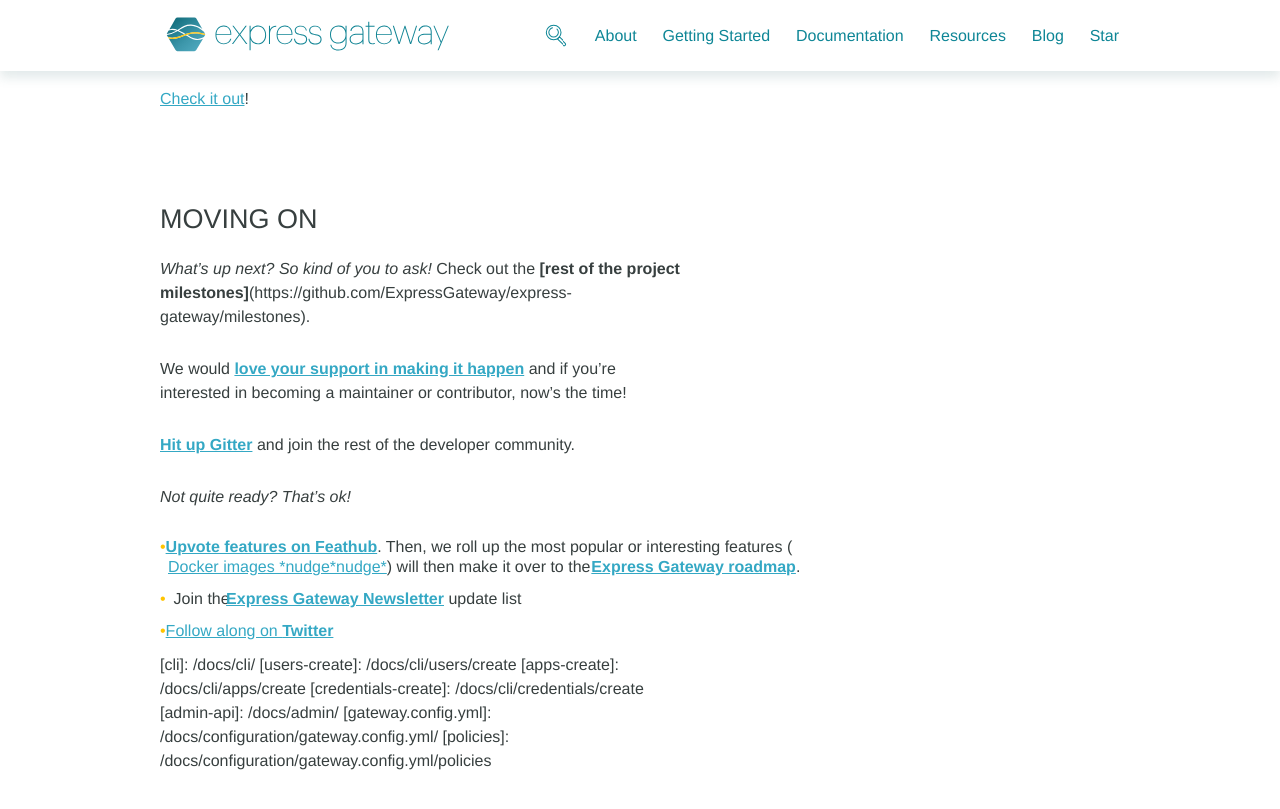
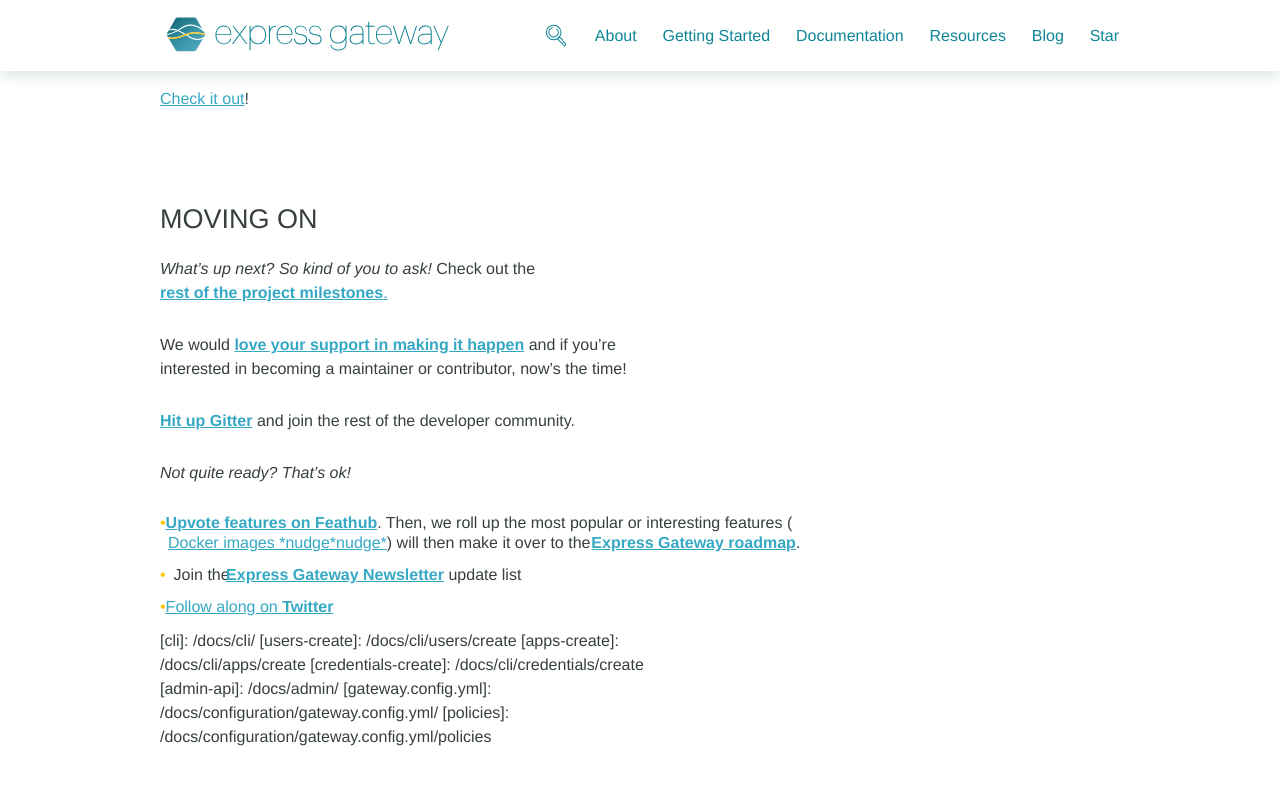
Before and after one commit to ExpressGateway/express-gateway.io, a Jekyll site: the page built from _posts/2017-12-20-express-gateway-release-1-5-0-with-jwt-support.md, in a window 1280 px wide and 900 px high, scrolled down 2693 px. Shown: the top 809 px of the window. Built offline with Jekyll 4.4.1, drawn with Linux system fonts in a browser that asks for light colours; nearby versions of some CDN libraries; some web fonts are replaced; comment, search, counter and statistics services are not loaded; some of the changed lines change nothing that is shown.

Commit message:
Update from Forestry.io - 2017-12-20-express-gateway-release-1-5-0-with-jwt-support.md

```diff
--- a/_posts/2017-12-20-express-gateway-release-1-5-0-with-jwt-support.md
+++ b/_posts/2017-12-20-express-gateway-release-1-5-0-with-jwt-support.md
@@ -76,11 +76,11 @@
 
 We've recorded a special demo to help you get started with the JWT support in Express Gateway.  Presented by Vincenzo Chianese, Engineer at LunchBadger and maintainer of Express Gateway.
 
-[Check it out](https://youtu.be/y-U4Llg3kmM)!
+[Check it out](https://www.youtube.com/watch?v=1tjzFVzk24s)!
 
 ### Moving On
 
-_What's up next? So kind of you to ask!_ Check out the **\[rest of the project milestones\]**(https://github.com/ExpressGateway/express-gateway/milestones).
+_What's up next? So kind of you to ask!_ Check out the [**rest of the project milestones**.](https://github.com/ExpressGateway/express-gateway/milestones)
 
 We would [**love your support in making it happen**](https://github.com/ExpressGateway/express-gateway) and if you’re interested in becoming a maintainer or contributor, now’s the time!
 
```
